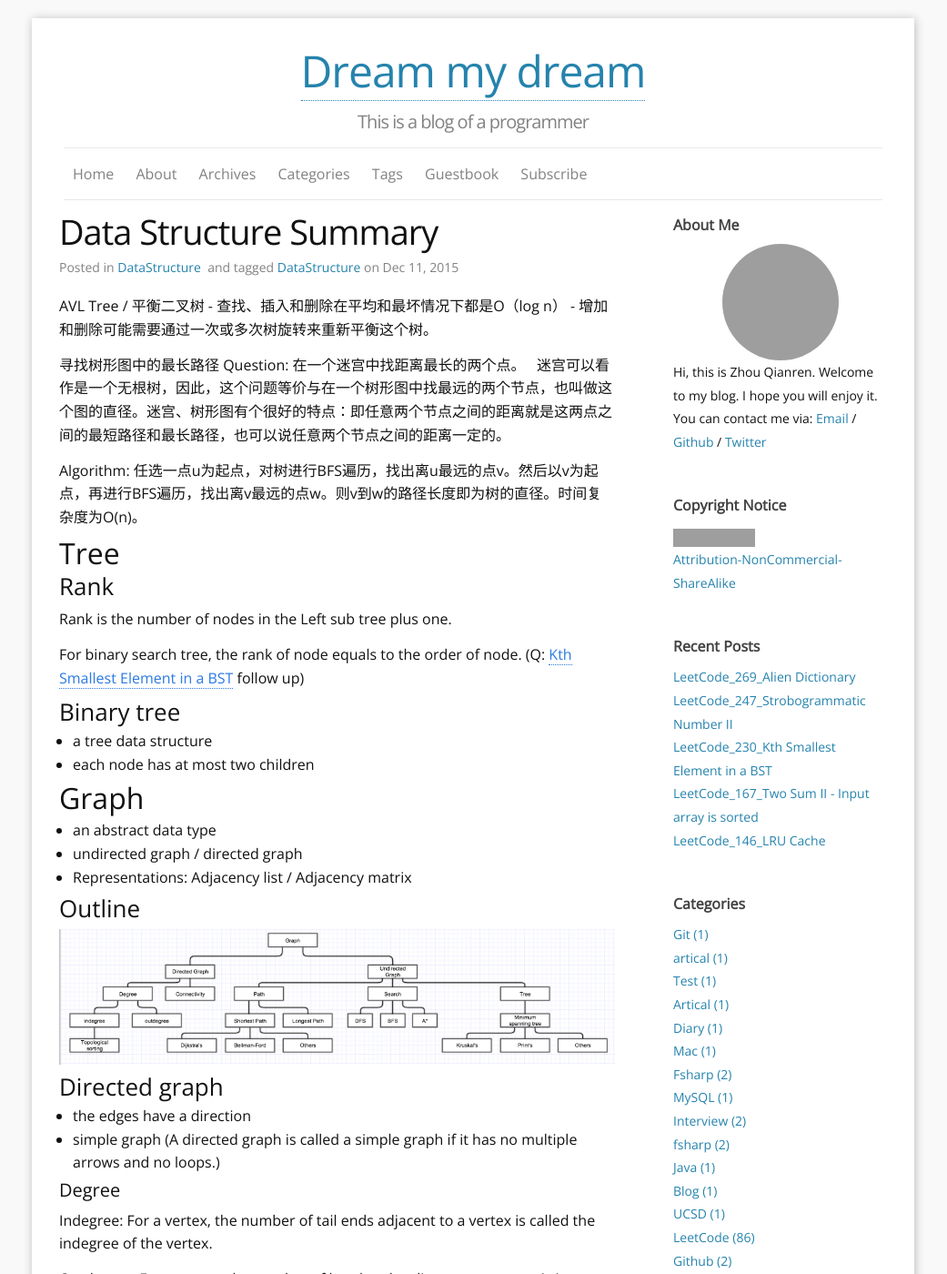
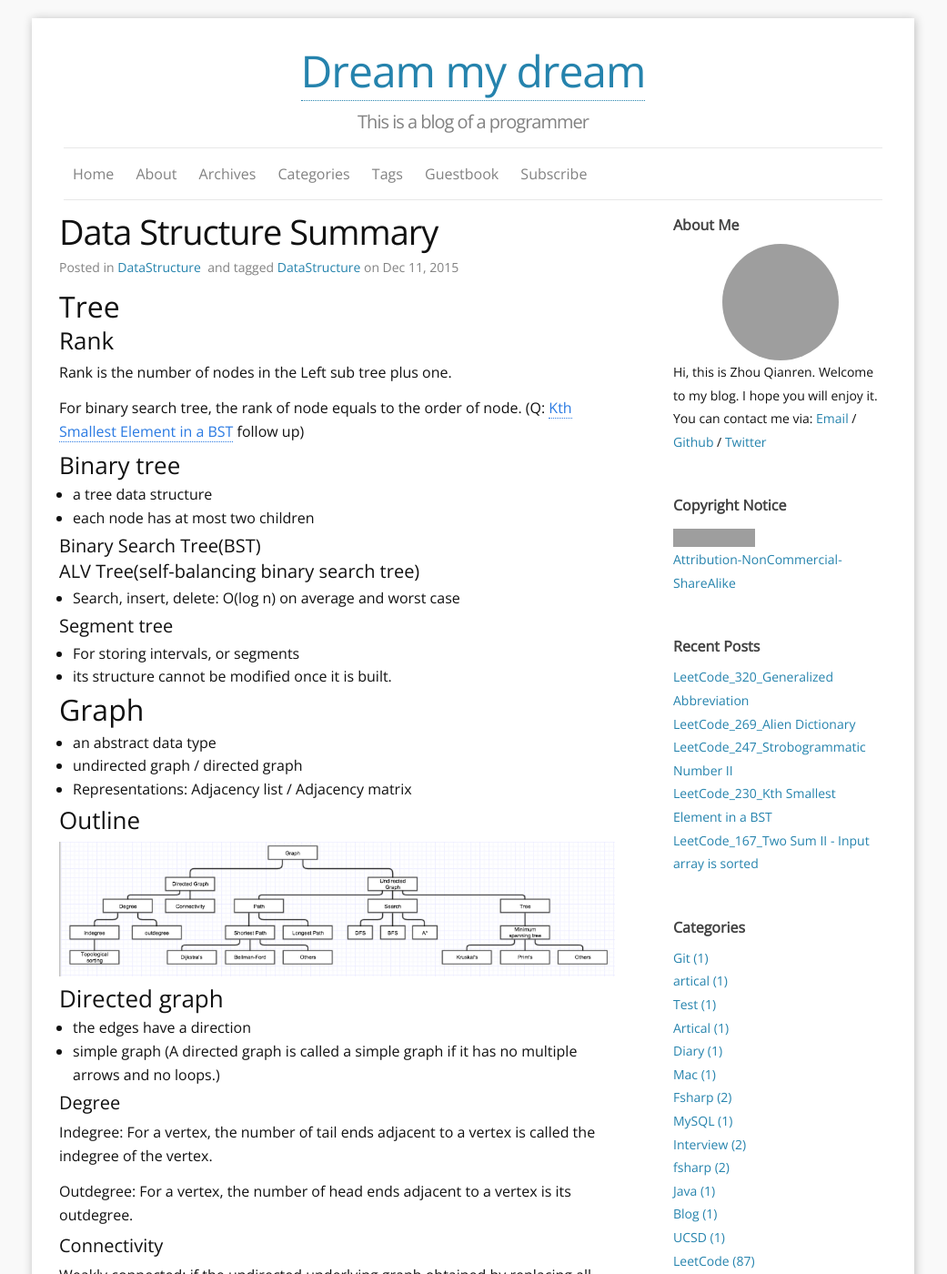
Before and after one commit to kradnangel/kradnangel.github.io, a Jekyll site: the page built from _posts/2015-12-11-DataStructure Summary.md, in a window 1280 px wide and 1400 px high. Shown: the whole window at 91% size, without its empty margins (120-1161 px from the left). Built offline with Jekyll 4.4.1, drawn with Linux system fonts in a browser that asks for light colours; comment, search, counter and statistics services are not loaded; some of the changed text lies outside the part shown; grey boxes are pictures that could not be loaded.

Commit message:
320 and update

```diff
--- a/_posts/2015-12-11-DataStructure Summary.md
+++ b/_posts/2015-12-11-DataStructure Summary.md
@@ -5,23 +5,6 @@
 tags: [DataStructure]
 fullview: true
 ---
-AVL Tree / 平衡二叉树
-	- 查找、插入和删除在平均和最坏情况下都是O（log n）
-	- 增加和删除可能需要通过一次或多次树旋转来重新平衡这个树。
-
-
-
-
-寻找树形图中的最长路径
-Question:
-在一个迷宫中找距离最长的两个点。
-
-迷宫可以看作是一个无根树，因此，这个问题等价与在一个树形图中找最远的两个节点，也叫做这个图的直径。迷宫、树形图有个很好的特点：即任意两个节点之间的距离就是这两点之间的最短路径和最长路径，也可以说任意两个节点之间的距离一定的。
-
-Algorithm:
-任选一点u为起点，对树进行BFS遍历，找出离u最远的点v。然后以v为起点，再进行BFS遍历，找出离v最远的点w。则v到w的路径长度即为树的直径。时间复杂度为O(n)。
-
-
 ## Tree
 
 ### Rank
@@ -33,6 +16,18 @@
 
 * a tree data structure
 * each node has at most two children
+
+#### Binary Search Tree(BST)
+
+#### ALV Tree(self-balancing binary search tree)
+
+* Search, insert, delete: O(log n) on average and worst case
+
+#### Segment tree
+
+* For storing intervals, or segments
+* its structure cannot be modified once it is built.
+
 
 
 ## Graph
@@ -60,7 +55,13 @@
 
 ### Graph traversal
 
+#### Path
 
+Longest path in undirected acycle graph:
+
+1. randomly pick up a node 'u' and BFS to find the farthermost node 'v' to 'u'.
+2. From 'v', find its farthermost node 'w'.
+3. The longest path is the path from 'v' to 'w'
 
 
 ## Heaps
```
Also changed, not shown: _posts/2015-12-29-LeetCode_320_Generalized Abbreviation.md (added, +59 -0 lines).
